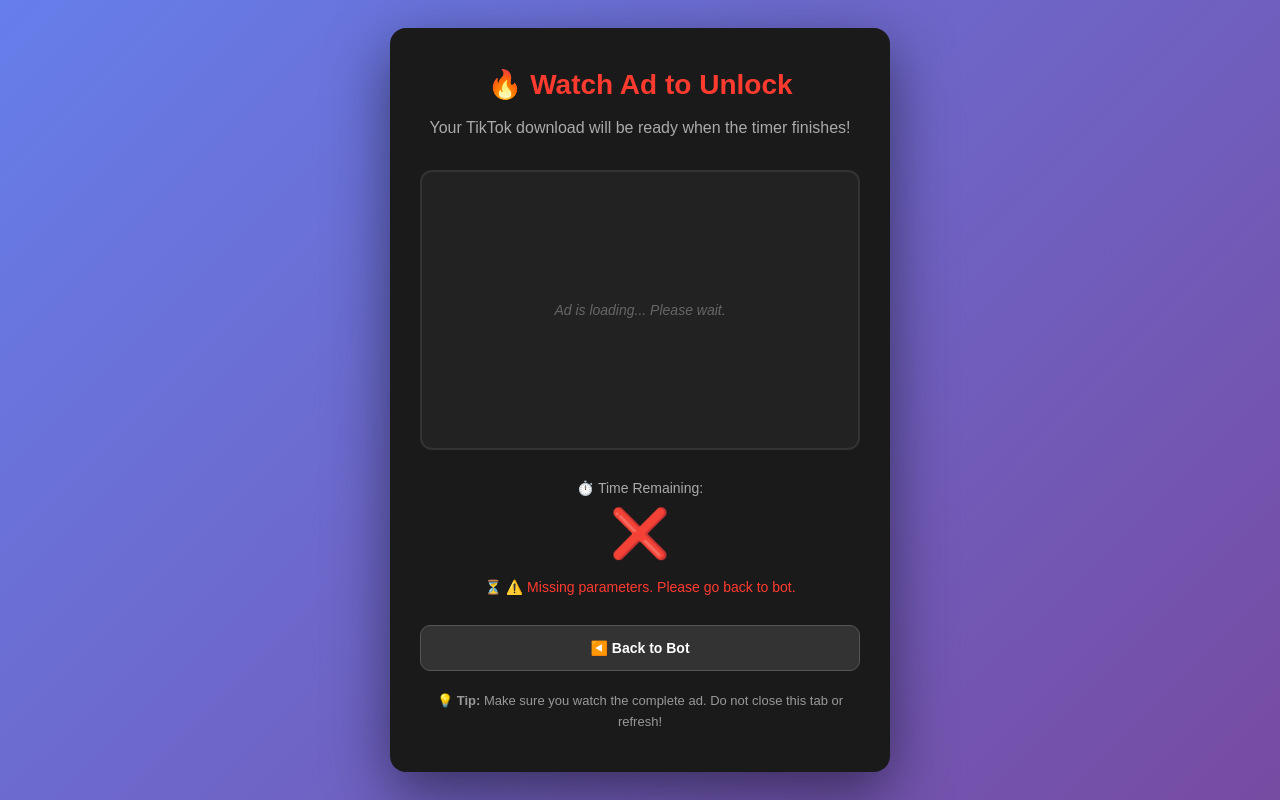
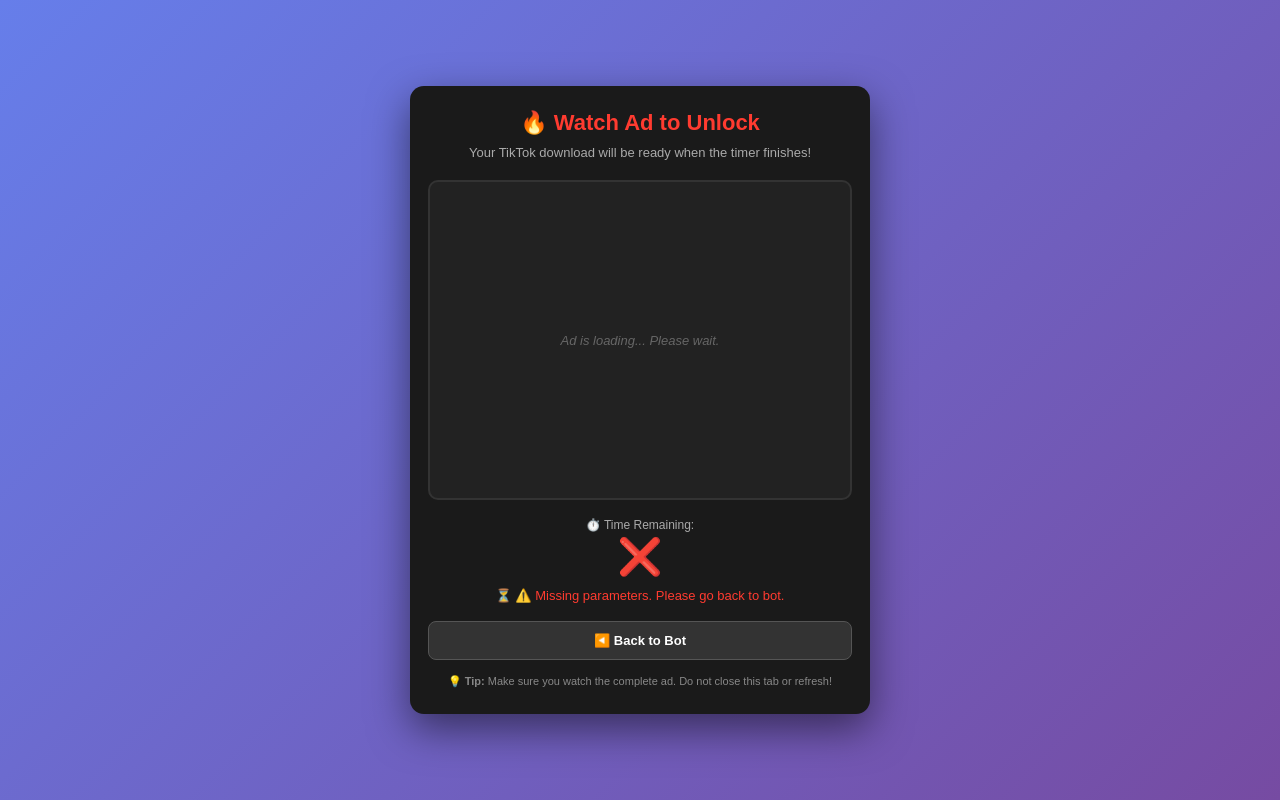
Before and after one commit to ayanafikadu9-code/TikTok-Downloader, a plain HTML site: page index.html in a window 1280 px wide. Drawn offline with Linux system fonts and the light colour scheme.

Commit message:
Update index.html

```diff
--- a/index.html
+++ b/index.html
@@ -3,6 +3,7 @@
 <head>
     <meta charset="UTF-8">
     <meta name="viewport" content="width=device-width, initial-scale=1.0">
+    <meta name="monetag" content="28b02dc2f0bf0d606b9d801798cff6c5">
     <title>TikTok Downloader — Watch Ad</title>
     <style>
         * {
@@ -18,62 +19,64 @@
             display: flex;
             align-items: center;
             justify-content: center;
-            padding: 20px;
+            padding: 12px;
         }
 
         .container {
             background: #1a1a1a;
-            border-radius: 16px;
-            box-shadow: 0 20px 60px rgba(0, 0, 0, 0.5);
-            padding: 40px 30px;
-            max-width: 500px;
+            border-radius: 14px;
+            box-shadow: 0 15px 40px rgba(0, 0, 0, 0.5);
+            padding: 24px 18px;
+            max-width: 460px;
             width: 100%;
             text-align: center;
             color: #fff;
         }
 
         h1 {
-            font-size: 28px;
-            margin-bottom: 15px;
+            font-size: 22px;
+            margin-bottom: 8px;
             color: #ff3b30;
             font-weight: bold;
         }
 
         .subtitle {
-            font-size: 16px;
+            font-size: 13px;
             color: #aaa;
-            margin-bottom: 30px;
-            line-height: 1.5;
+            margin-bottom: 18px;
+            line-height: 1.4;
         }
 
+        /* Larger Ad Slot Container */
         .ad-slot {
             width: 100%;
-            min-height: 280px;
+            min-height: 320px;
             background: #222;
-            border-radius: 12px;
+            border-radius: 10px;
             display: flex;
             align-items: center;
             justify-content: center;
-            margin: 30px 0;
+            margin: 15px 0;
             border: 2px solid #333;
-            font-size: 14px;
+            font-size: 13px;
             color: #666;
             font-style: italic;
             overflow: hidden;
+            position: relative;
         }
 
         .timer-section {
-            margin: 30px 0;
+            margin: 18px 0;
         }
 
         .timer-label {
-            font-size: 14px;
+            font-size: 12px;
             color: #aaa;
-            margin-bottom: 10px;
+            margin-bottom: 4px;
         }
 
         .timer {
-            font-size: 48px;
+            font-size: 36px;
             font-weight: bold;
             color: #ff3b30;
             font-family: 'Courier New', monospace;
@@ -88,34 +91,29 @@
         .button-container {
             display: flex;
             flex-direction: column;
-            gap: 12px;
-            margin-top: 30px;
+            gap: 10px;
+            margin-top: 18px;
         }
 
         .verify-btn {
             display: none;
             width: 100%;
-            padding: 16px;
-            font-size: 16px;
+            padding: 13px;
+            font-size: 15px;
             font-weight: bold;
             background: linear-gradient(135deg, #2ea043 0%, #27a934 100%);
             color: #fff;
             border: none;
-            border-radius: 10px;
+            border-radius: 8px;
             text-decoration: none;
             cursor: pointer;
             transition: all 0.3s ease;
-            box-shadow: 0 4px 15px rgba(46, 160, 67, 0.3);
+            box-shadow: 0 4px 12px rgba(46, 160, 67, 0.3);
         }
 
         .verify-btn:hover:not(:disabled) {
             transform: translateY(-2px);
-            box-shadow: 0 6px 20px rgba(46, 160, 67, 0.4);
             background: linear-gradient(135deg, #27a934 0%, #1fa82b 100%);
-        }
-
-        .verify-btn:active:not(:disabled) {
-            transform: translateY(0);
         }
 
         .verify-btn:disabled {
@@ -125,13 +123,13 @@
 
         .back-btn {
             width: 100%;
-            padding: 14px;
-            font-size: 14px;
+            padding: 11px;
+            font-size: 13px;
             font-weight: bold;
             background: #333;
             color: #fff;
             border: 1px solid #555;
-            border-radius: 10px;
+            border-radius: 8px;
             text-decoration: none;
             cursor: pointer;
             transition: all 0.3s ease;
@@ -139,19 +137,18 @@
 
         .back-btn:hover {
             background: #444;
-            border-color: #666;
         }
 
         .info-text {
-            font-size: 13px;
-            color: #999;
-            margin-top: 20px;
-            line-height: 1.6;
+            font-size: 11px;
+            color: #888;
+            margin-top: 14px;
+            line-height: 1.4;
         }
 
         .status {
-            margin-top: 15px;
-            font-size: 14px;
+            margin-top: 8px;
+            font-size: 13px;
             color: #aaa;
         }
 
@@ -174,25 +171,6 @@
         .error::before {
             content: "❌ ";
         }
-
-        /* Mobile responsiveness */
-        @media (max-width: 500px) {
-            .container {
-                padding: 30px 20px;
-            }
-
-            h1 {
-                font-size: 24px;
-            }
-
-            .timer {
-                font-size: 40px;
-            }
-
-            .ad-slot {
-                min-height: 220px;
-            }
-        }
     </style>
 </head>
 <body>
@@ -200,9 +178,8 @@
         <h1>🔥 Watch Ad to Unlock</h1>
         <p class="subtitle">Your TikTok download will be ready when the timer finishes!</p>
 
-        <!-- Ad Space - Monetag Code Here -->
+        <!-- Ad Space - Monetag Multitag Script can be pasted here -->
         <div class="ad-slot" id="ad-slot">
-            <!-- PASTE YOUR MONETAG AD CODE HERE -->
             Ad is loading... Please wait.
         </div>
 
@@ -235,13 +212,11 @@
         const continueBtn = document.getElementById("continue-btn");
         const statusEl = document.getElementById("status");
 
-        // Get user_id and job_id from URL parameters
         const urlParams = new URLSearchParams(window.location.search);
         const userId = urlParams.get("user_id");
         const jobId = urlParams.get("job_id");
         const tiktokUrl = urlParams.get("link");
 
-        // Countdown Timer - MUST COMPLETE FULLY
         let countdownTimer = setInterval(function () {
             timeLeft--;
             countdownEl.innerText = timeLeft;
@@ -252,13 +227,12 @@
                 countdownEl.innerText = "✅ Complete!";
                 continueBtn.style.display = "block";
                 continueBtn.disabled = false;
-                statusEl.textContent = "Ad completed! Click below to verify and get your video.";
+                statusEl.textContent = "Ad completed! Click below to verify.";
                 statusEl.classList.add("complete");
                 statusEl.classList.remove("loading");
             }
         }, 1000);
 
-        // Handle Verify Button - VERIFY WITH BACKEND
         async function handleVerify() {
             if (!adComplete) {
                 statusEl.textContent = "⏳ Please wait for timer to finish!";
@@ -270,8 +244,7 @@
             statusEl.textContent = "Verifying... Please wait...";
 
             try {
-                // Call bot backend to verify ad completion
-                const response = await fetch("https://your-render-url.onrender.com/verify_ad", {
+                const response = await fetch("https://tiktok-downloader-bot-986c.onrender.com/verify_ad", {
                     method: "POST",
                     headers: { "Content-Type": "application/json" },
                     body: JSON.stringify({
@@ -288,7 +261,6 @@
                     statusEl.classList.remove("error");
                     statusEl.classList.add("complete");
 
-                    // Redirect to bot with verified token
                     setTimeout(() => {
                         window.location.href = `https://t.me/TIKTOK_ETbot?start=ad_verified_${jobId}`;
                     }, 2000);
@@ -305,16 +277,14 @@
             }
         }
 
-        // Prevent tab close during ad watch
         window.addEventListener("beforeunload", function (e) {
             if (!adComplete) {
                 e.preventDefault();
-                e.returnValue = "Ad not completed! Are you sure?";
+                e.returnValue = "Ad not completed!";
                 return "Ad not completed!";
             }
         });
 
-        // Check if parameters exist
         if (!userId || !jobId) {
             statusEl.textContent = "⚠️ Missing parameters. Please go back to bot.";
             statusEl.classList.add("error");
```
